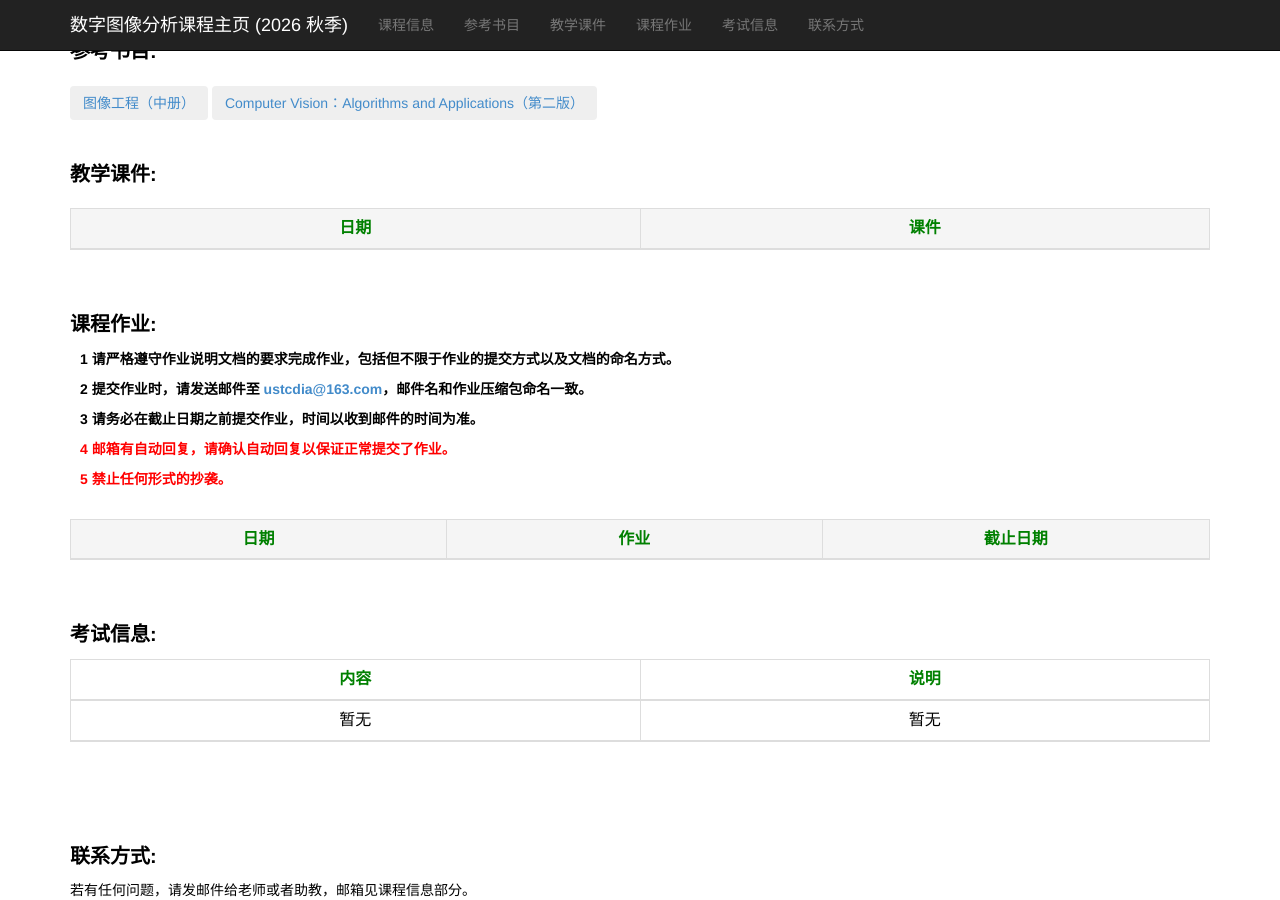
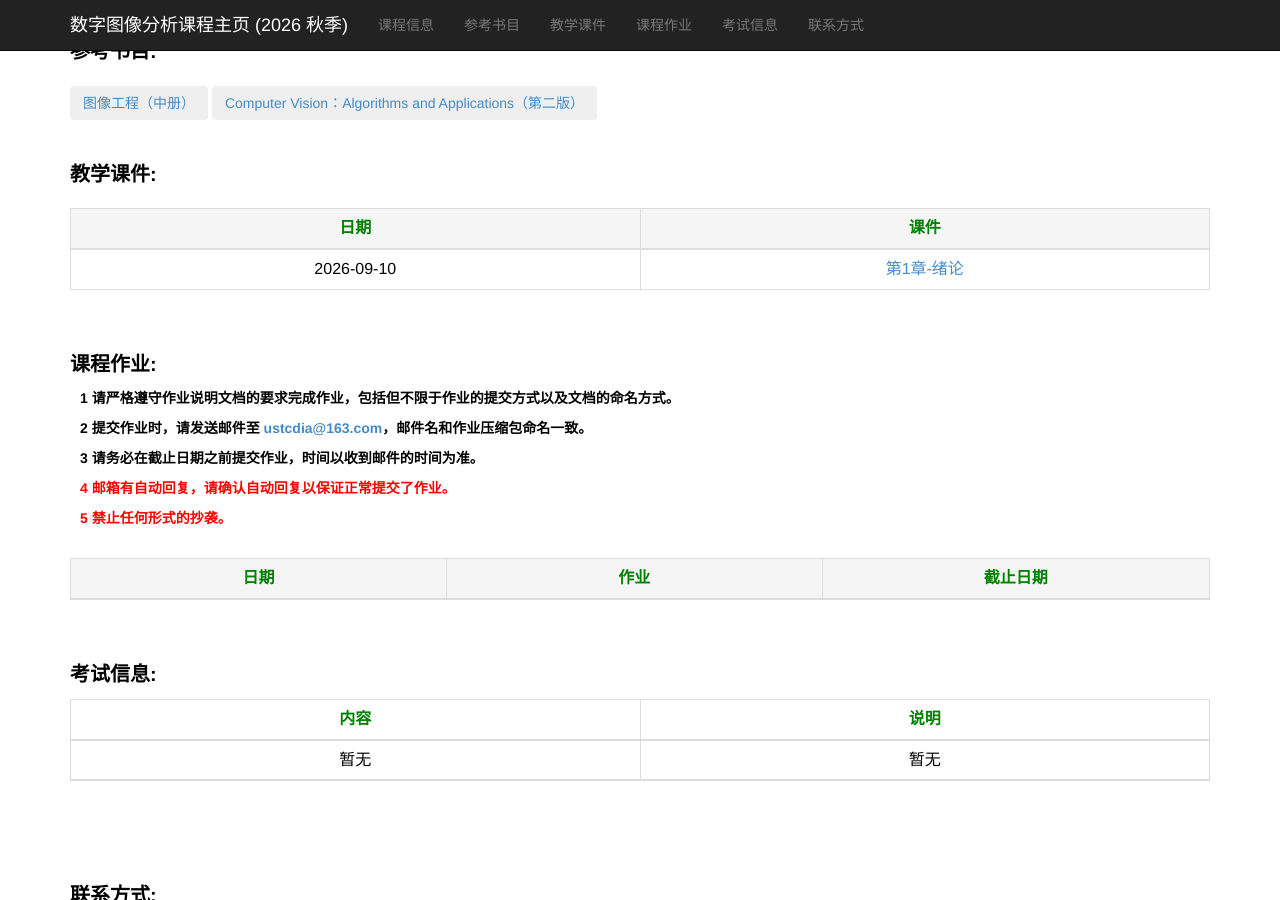
Before and after one commit to ustc-dia/ustc-dia.github.io, a Jekyll site: the page index.html, which Jekyll copies as it is, in a window 1280 px wide and 900 px high, scrolled down 578 px. Built offline with Jekyll 4.4.1, drawn with Linux system fonts in a browser that asks for light colours.

Commit message:
Add first lecture slides for 2026 autumn

```diff
--- a/index.html
+++ b/index.html
@@ -168,6 +168,11 @@
                 </tr>
             </thead>
             <tbody>
+
+                <tr>
+                    <td>2026-09-10</td>
+                    <td><a href="./slides_2026_autumn/DIA课件-第1章.pdf" target="_blank">第1章-绪论</a></td>
+                </tr>
 
                 <!--<tr>
                     <td>2025-10-16</td>
```
Also changed, not shown: 1 other file.
